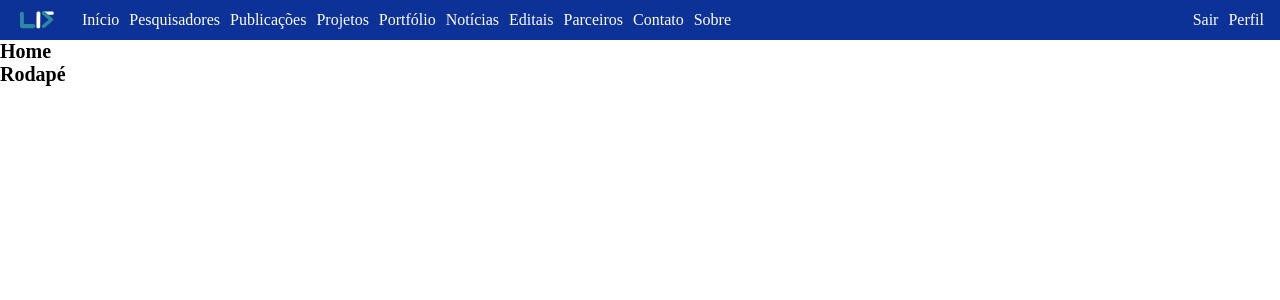
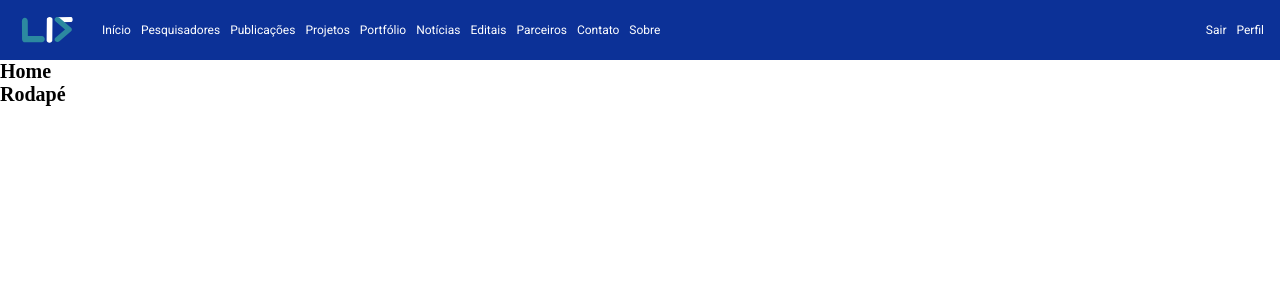
Before and after one commit to mediocha/LIS-lab, a React (Create React App) app: page / in a window 1280 px wide. Shown: the top 300 px of the page. Built offline with nearby package versions, Linux system fonts and the light colour scheme.

Commit message:
adicionando fontes.

```diff
--- a/public/index.html
+++ b/public/index.html
@@ -5,7 +5,7 @@
     <meta name="viewport" content="width=device-width, initial-scale=1" />
     <meta name="theme-color" content="#000000" />
 
-
+    <link href="https://fonts.googleapis.com/css2?family=Roboto:ital,wght@0,400;0,500;0,700;1,400;1,700&display=swap" rel="stylesheet">
     <title>LIS - Laboratório de Inovações em Software</title>
   </head>
   <body>
--- a/src/components/Header/Logo/index.tsx
+++ b/src/components/Header/Logo/index.tsx
@@ -3,7 +3,7 @@
 
 
 const Logo = styled.img.attrs({src: logo, alt:"Logo do LIS"})`
-    height: 2rem;
+    height: 3rem;
     margin-left: 1.6rem;
 
 
--- a/src/components/Header/MenuList/index.tsx
+++ b/src/components/Header/MenuList/index.tsx
@@ -9,7 +9,8 @@
     li {
         color: var(--cinza);
         margin-bottom: 1rem;
-        font-size:1.6rem;
+        font-size:1.2rem;
+        font-family: 'Roboto', sans-serif;
     }
 
     @media(min-width: 768px){
--- a/src/components/Header/TopBar/index.tsx
+++ b/src/components/Header/TopBar/index.tsx
@@ -11,7 +11,7 @@
     display: flex;
     align-items: center;
     background-color: var(--primaria-dark);
-    height: 4rem;
+    height: 6rem;
 
 `
 
```
